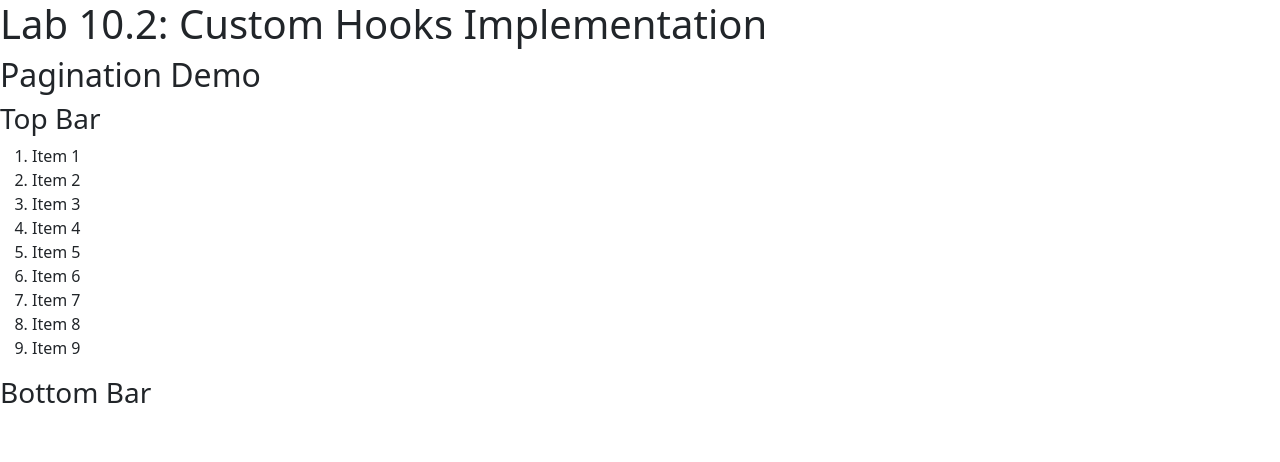
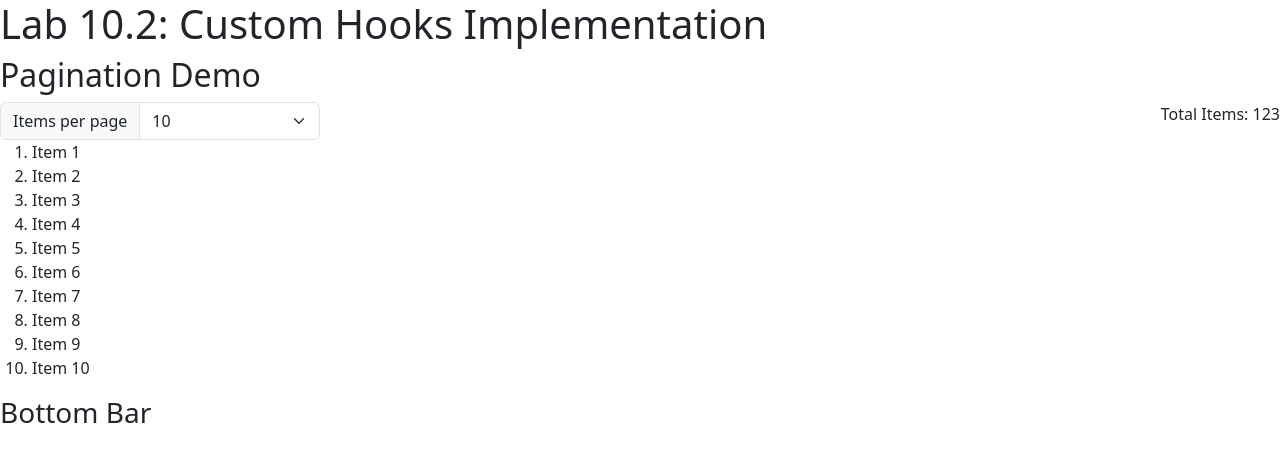
Before and after one commit to hirekarl/lab_10.2_custom_hooks_implementation, a React (Vite) app in the folder custom-hooks/: page / in a window 1280 px wide. Shown: the top 462 px of the page. Built offline with nearby package versions, Linux system fonts and the light colour scheme.

Commit message:
Got TopBar working.

```diff
--- a/custom-hooks/src/components/BottomBar/BottomBar.tsx
+++ b/custom-hooks/src/components/BottomBar/BottomBar.tsx
@@ -1,4 +1,10 @@
-export default function BottomBar() {
+import type { UIProps } from "../../types"
+
+export default function BottomBar({
+  totalItems,
+  itemsPerPage,
+  initialPage,
+}: UIProps) {
   return (
     <>
       <h3>Bottom Bar</h3>
--- a/custom-hooks/src/components/Item/ItemList.tsx
+++ b/custom-hooks/src/components/Item/ItemList.tsx
@@ -14,7 +14,7 @@ export default function ItemList({
   const listItems = items
     .filter(
       (item) =>
-        items.indexOf(item) >= startIndex && items.indexOf(item) < endIndex
+        items.indexOf(item) >= startIndex && items.indexOf(item) <= endIndex
     )
     .map((item) => <Item key={items.indexOf(item)} item={item} />)
   return <ol>{listItems}</ol>
--- a/custom-hooks/src/components/PaginationDemo/PaginationDemo.tsx
+++ b/custom-hooks/src/components/PaginationDemo/PaginationDemo.tsx
@@ -13,23 +13,9 @@ export default function PaginationDemo() {
   const [itemsPerPage, setItemsPerPage] = useState<number>(10)
   const initialPage = 1
 
-  // const [pagination, setPagination] = usePagination(
-  //   totalItems,
-  //   itemsPerPage,
-  //   initialPage
-  // )
-  // const {
-  //   currentPage,
-  //   totalPages,
-  //   startIndex,
-  //   endIndex,
-  //   itemsOnCurrentPage,
-  //   setPage,
-  //   nextPage,
-  //   prevPage,
-  //   canNextPage,
-  //   canPrevPage,
-  // } = pagination
+  function handleChangeItemsPerPage(newItemsPerPage: number): void {
+    setItemsPerPage(newItemsPerPage)
+  }
 
   return (
     <>
@@ -37,7 +23,7 @@ export default function PaginationDemo() {
       <TopBar
         totalItems={totalItems}
         itemsPerPage={itemsPerPage}
-        initialPage={initialPage}
+        onChangeItemsPerPage={handleChangeItemsPerPage}
       />
       <ItemList
         totalItems={totalItems}
--- a/custom-hooks/src/components/TopBar/TopBar.tsx
+++ b/custom-hooks/src/components/TopBar/TopBar.tsx
@@ -1,7 +1,36 @@
-export default function TopBar() {
+import React from "react"
+import type { TopBarProps } from "../../types"
+
+export default function TopBar({
+  totalItems,
+  itemsPerPage,
+  onChangeItemsPerPage,
+}: TopBarProps) {
+  function handleItemsPerPageSelectChange(
+    event: React.ChangeEvent<HTMLSelectElement>
+  ) {
+    const newItemsPerPage = parseInt(event.target.value)
+    onChangeItemsPerPage(newItemsPerPage)
+  }
+
   return (
-    <>
-      <h3>Top Bar</h3>
-    </>
+    <div className="d-flex justify-content-between">
+      <div className="input-group w-25">
+        <label htmlFor="items-per-page-select" className="input-group-text">
+          Items per page
+        </label>
+        <select
+          id="items-per-page-select"
+          className="form-select"
+          onChange={handleItemsPerPageSelectChange}
+          value={itemsPerPage}>
+          <option value="5">5</option>
+          <option value="10">10</option>
+          <option value="15">15</option>
+          <option value="20">20</option>
+        </select>
+      </div>
+      <div>Total Items: {totalItems}</div>
+    </div>
   )
 }
--- a/custom-hooks/src/types/index.ts
+++ b/custom-hooks/src/types/index.ts
@@ -27,3 +27,9 @@ export type ItemProps = {
 export type ItemListProps = UIProps & {
   items: Item[]
 }
+
+export type TopBarProps = {
+  totalItems: number
+  itemsPerPage: number
+  onChangeItemsPerPage: (newItemsPerPage: number) => void
+}
```
